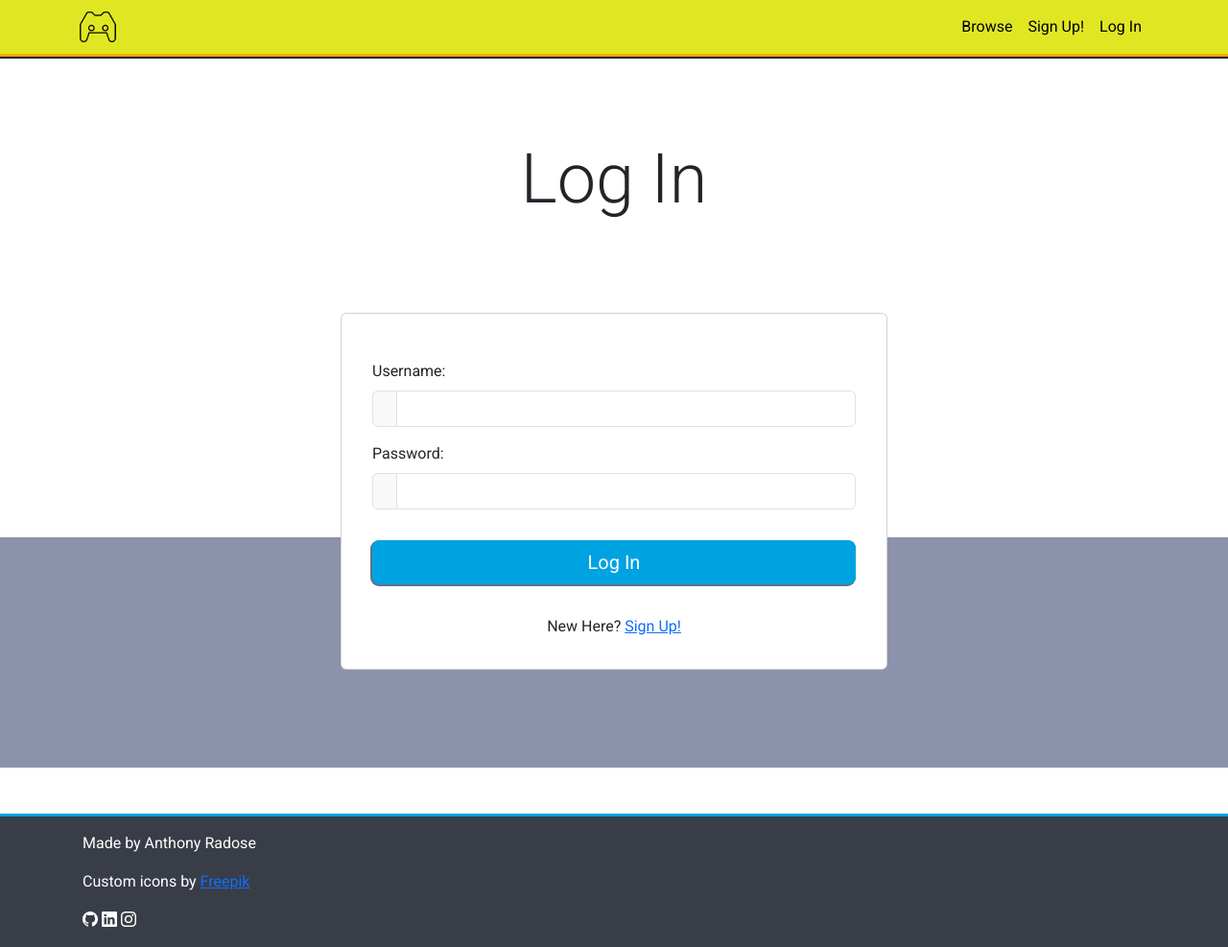
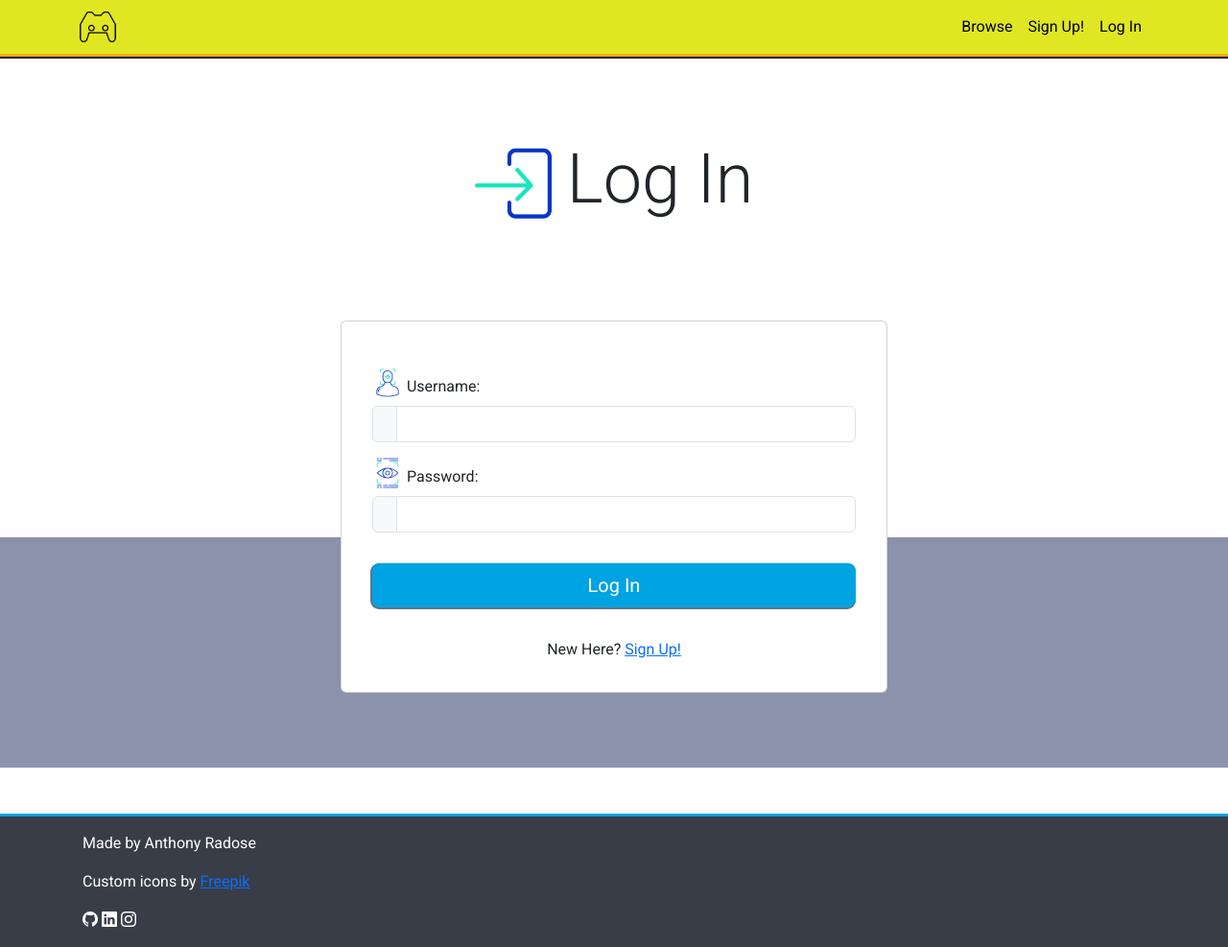
Before and after one commit to anthonyradose/gamesay_milestone_project3, a Python web app: template templates/log_in.html in a window 1280 px wide. Shown: the whole page at 96% size. Run offline with Jinja, Linux system fonts and the light colour scheme; the template is opened without the code that fills it, so the values that code supplies are empty.

Commit message:
Add icons to log_in template for more visual appeal

```diff
--- a/static/css/style.css
+++ b/static/css/style.css
@@ -32,7 +32,7 @@ body {
     top: -0.1em;
 }
 
-#penIcon {
+#penIcon, #loginIcon {
     height: 4em;
 }
 #usernameIcon, #passwordIcon{
@@ -164,7 +164,7 @@ button[aria-expanded="false"] span.read-less {
         width: 15%;
     }
 
-    #penIcon {
+    #penIcon, #loginIcon {
         height: 5em;
     }
 }
--- a/templates/log_in.html
+++ b/templates/log_in.html
@@ -1,15 +1,17 @@
 {% extends "base.html" %}
 {% block content %}
 <div class="container min-vh-100">
-    <div class="container justify-content-center mt-5 pt-5">
+    <div class="container d-flex align-items-center justify-content-center mt-5 pt-5">
+        <img class="'d-inline me-3" id="penIcon" src="../static/css/icons/login.png">
         <h2 class="text-center mt-5 pb-5 display-2">Log In</h2>
     </div>
-    <div class="row mt-5 justify-content-center">
+    <div class="row my-5 justify-content-center">
         <div class="card col-8 col-xl-6 p-3">
             <div class="card-body">
                 <form method="POST" action="{{ url_for('log_in') }}">
                     <!-- Username -->
                     <div class="my-3">
+                        <img class="d-inline mb-2" id="usernameIcon" src="../static/css/icons/username.png">
                         <label for="username" class="form-label">Username:</label>
                         <div class="input-group">
                             <span class="input-group-text"></span>
@@ -19,6 +21,7 @@
                     </div>
                     <!-- Password -->
                     <div class="my-3">
+                        <img class="d-inline mb-2" id="passwordIcon" src="../static/css/icons/password.png">
                         <label for="password" class="form-label">Password:</label>
                         <div class="input-group">
                             <span class="input-group-text"></span>
```
Also changed, not shown: static/css/icons/login.png (added).
